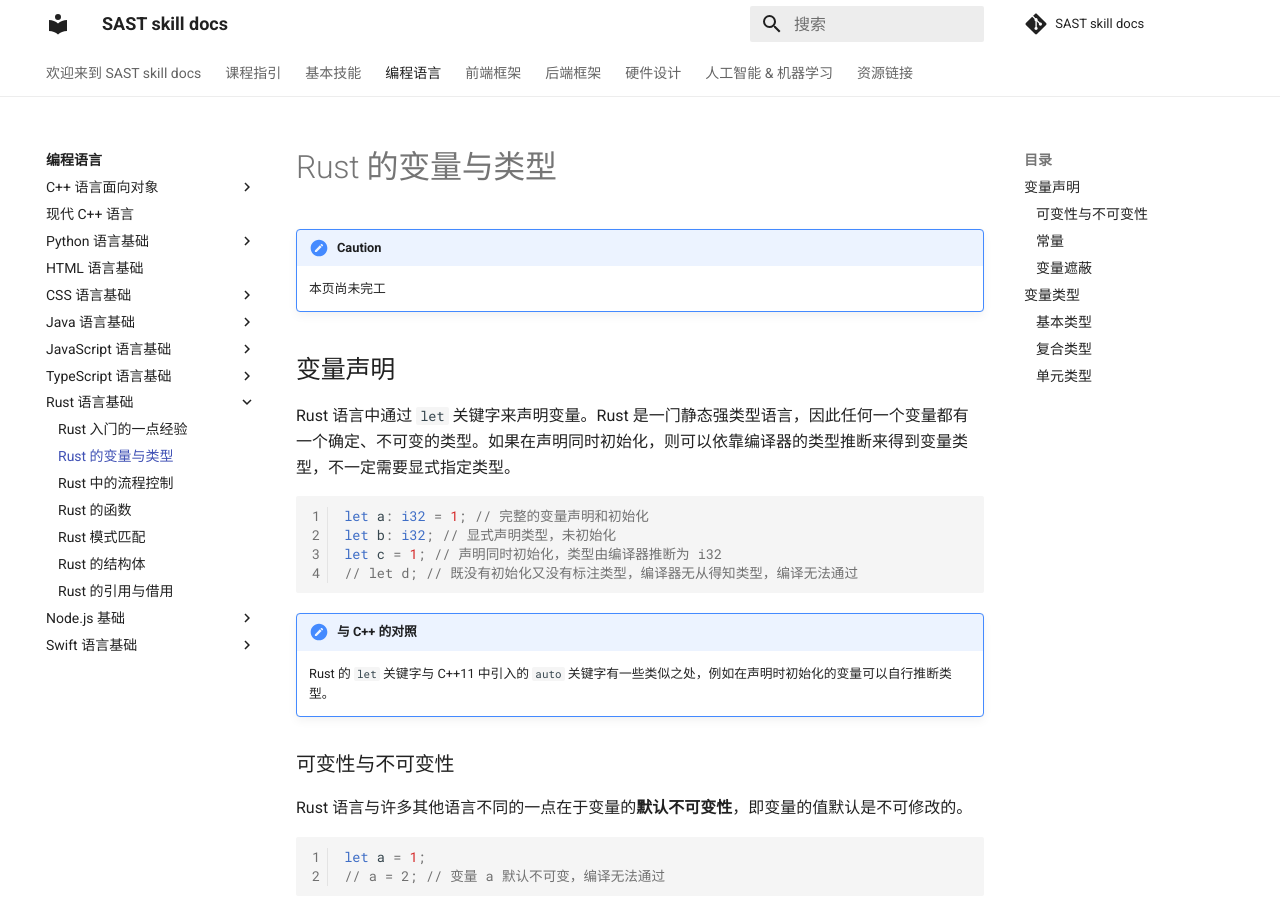
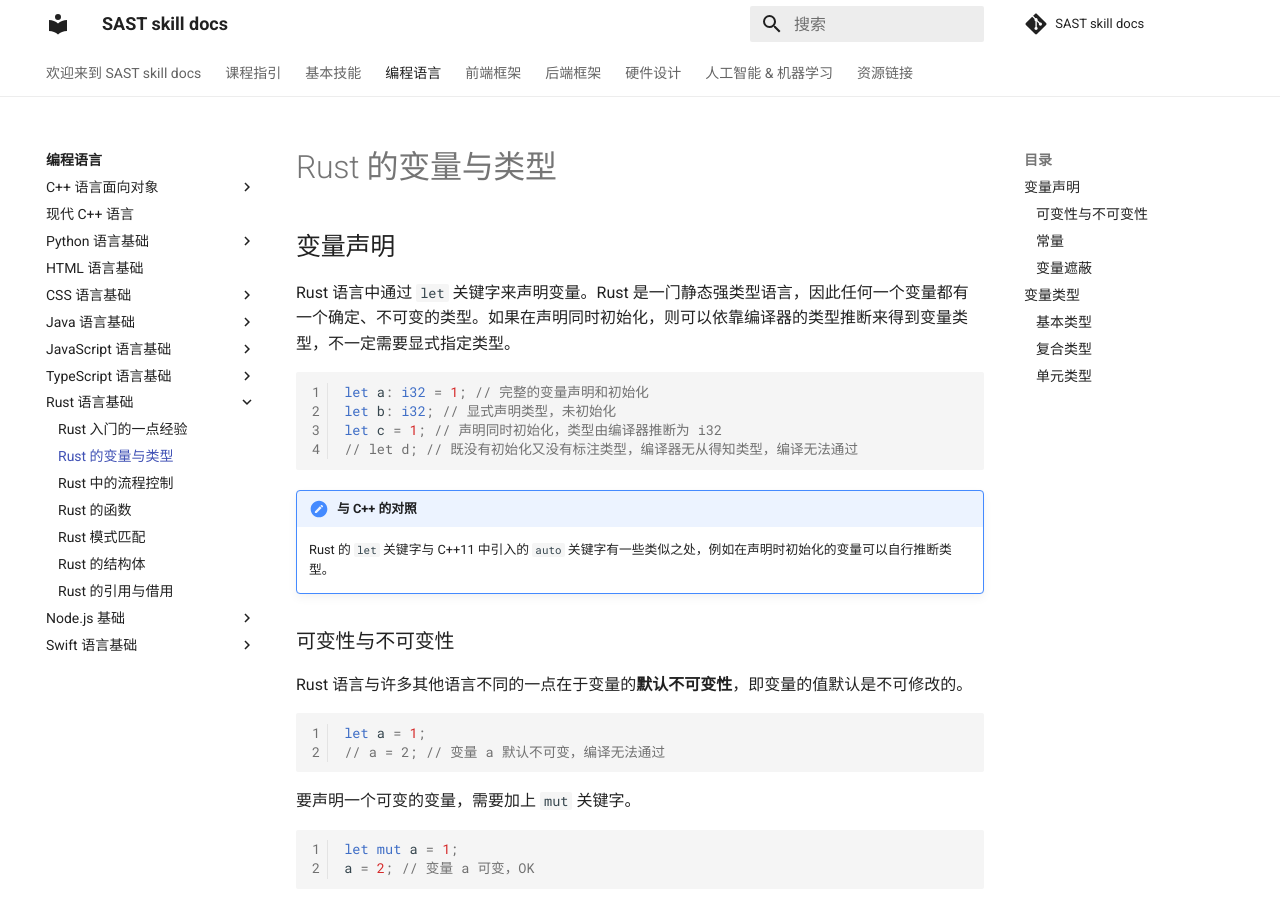
Before and after one commit to SAST-skill-docers/sast-skill-docs, an MkDocs documentation site: the page built from docs/languages/rust/variable.md, in a window 1280 px wide and 900 px high. Built offline with MkDocs 1.6.1 and Material for MkDocs 9.7.7, drawn with Linux system fonts in a browser that asks for light colours; comment, search, counter and statistics services are not loaded.

Commit message:
Remove sign of "本页尚未完工"

```diff
--- a/docs/languages/rust/variable.md
+++ b/docs/languages/rust/variable.md
@@ -1,8 +1,4 @@
 # Rust 的变量与类型
-
-!!! caution
-
-    本页尚未完工
 
 ## 变量声明
 
```
